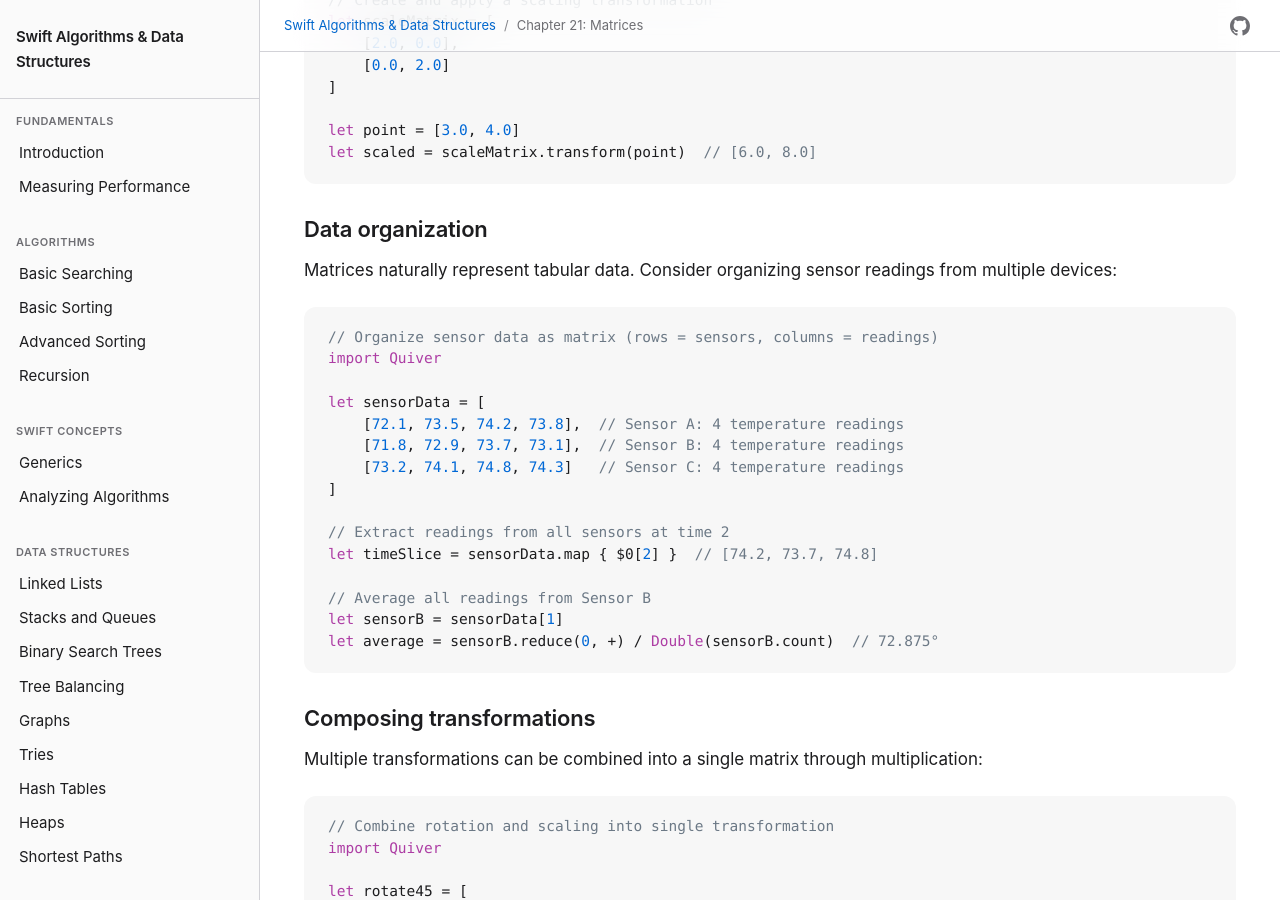
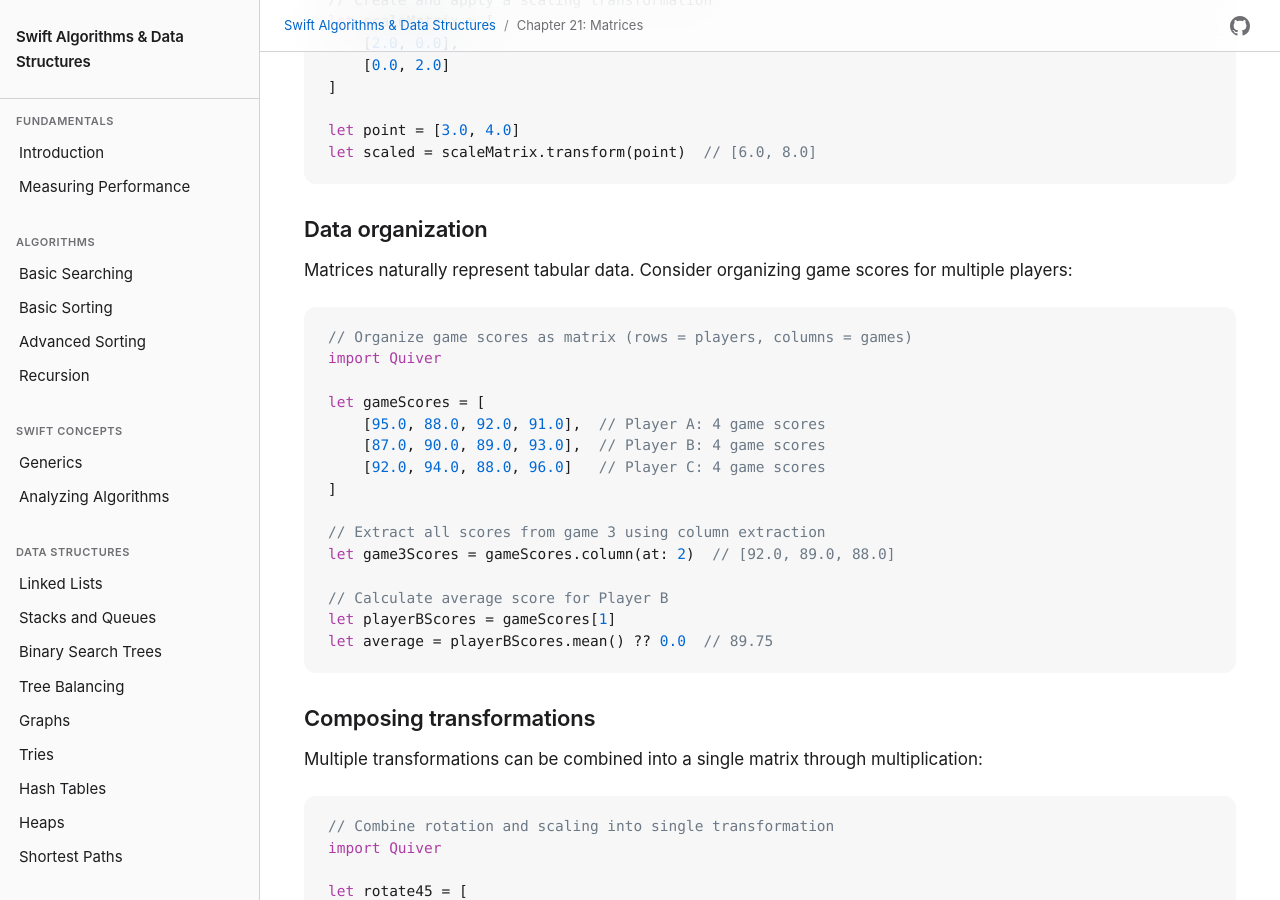
Before and after one commit to waynewbishop/swift-algorithms, a Jekyll site: the page built from 21-matrices.md, in a window 1280 px wide and 900 px high, scrolled down 5393 px. Built offline with Jekyll 4.4.1, drawn with Linux system fonts in a browser that asks for light colours.

Commit message:
Update Chapter 21 to use new Quiver matrix methods
Updated the data organization example in Chapter 21 to demonstrate
the new Quiver convenience methods:

1. Changed example from sensor data to game scores (more relatable)
2. Use `.column(at:)` instead of `.map { $0[index] }` for column extraction
3. Use `.mean()` instead of manual reduce for averaging

This aligns with the new Quiver matrix methods added in commit e54ab7c
and provides clearer, more pedagogical examples for readers.

🤖 Generated with [Claude Code](https://claude.com/claude-code)

Co-Authored-By: Claude <noreply@anthropic.com>

````diff
--- a/21-matrices.md
+++ b/21-matrices.md
@@ -187,24 +187,24 @@ let scaled = scaleMatrix.transform(point)  // [6.0, 8.0]
 
 ### Data organization
 
-Matrices naturally represent tabular data. Consider organizing sensor readings from multiple devices:
+Matrices naturally represent tabular data. Consider organizing game scores for multiple players:
 
 ```swift
-// Organize sensor data as matrix (rows = sensors, columns = readings)
+// Organize game scores as matrix (rows = players, columns = games)
 import Quiver
 
-let sensorData = [
-    [72.1, 73.5, 74.2, 73.8],  // Sensor A: 4 temperature readings
-    [71.8, 72.9, 73.7, 73.1],  // Sensor B: 4 temperature readings
-    [73.2, 74.1, 74.8, 74.3]   // Sensor C: 4 temperature readings
+let gameScores = [
+    [95.0, 88.0, 92.0, 91.0],  // Player A: 4 game scores
+    [87.0, 90.0, 89.0, 93.0],  // Player B: 4 game scores
+    [92.0, 94.0, 88.0, 96.0]   // Player C: 4 game scores
 ]
 
-// Extract readings from all sensors at time 2
-let timeSlice = sensorData.map { $0[2] }  // [74.2, 73.7, 74.8]
+// Extract all scores from game 3 using column extraction
+let game3Scores = gameScores.column(at: 2)  // [92.0, 89.0, 88.0]
 
-// Average all readings from Sensor B
-let sensorB = sensorData[1]
-let average = sensorB.reduce(0, +) / Double(sensorB.count)  // 72.875°
+// Calculate average score for Player B
+let playerBScores = gameScores[1]
+let average = playerBScores.mean() ?? 0.0  // 89.75
 ```
 
 ### Composing transformations
````
